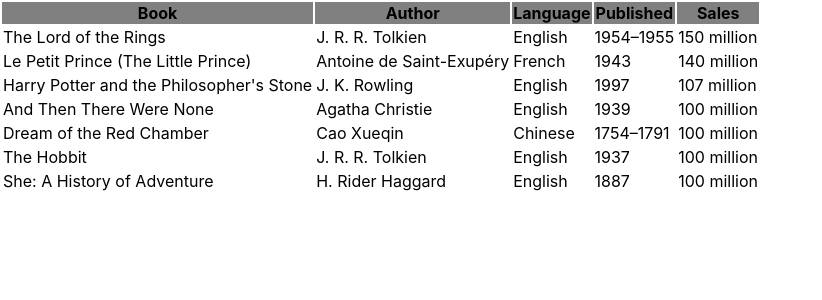
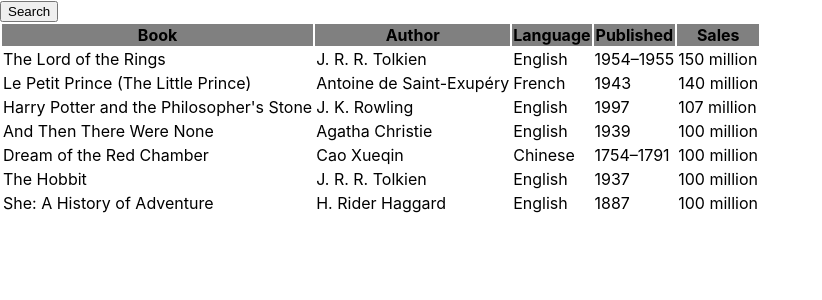
Before and after one commit to pranotobudi/React-Hackernews-App, a React (Create React App) app: page / in a window 1280 px wide. Shown: the top 300 px of the page, without its empty margins (0-822 px from the left). Built offline with nearby package versions, Linux system fonts and the light colour scheme.

Commit message:
add search feature

```diff
--- a/src/App.js
+++ b/src/App.js
@@ -31,10 +31,14 @@
       sortby: 0,
       ascending: true,
       edit: {row:null, col:null},
+      isSearch: false,
     };
+    this.preSearchData = null;
     this.onHandleClickSort = this.onHandleClickSort.bind(this);
     this.handleDoubleClickEdit=this.handleDoubleClickEdit.bind(this);
-    this.handleSubmitSave = this.handleSubmitSave.bind(this)
+    this.handleSubmitSave = this.handleSubmitSave.bind(this);
+    this.handleOnChangeSearch = this.handleOnChangeSearch.bind(this);
+    this.handleOnClickSearch = this.handleOnClickSearch.bind(this);
   }
 
   onHandleClickSort(e){
@@ -118,40 +122,74 @@
         data: new_data,
         edit:{row:null, col:null}
       });
+  }
+
+  handleOnChangeSearch(e){
+
+    let searchText = e.target.value.toLowerCase();
+    let cellIdx = e.target.dataset.idx;
+    // console.log("cellIdx: "+cellIdx);
+    console.log("searchText:" + searchText);
+    console.log("preSearchData:" + this.preSearchData);
+    let searchResultData = this.preSearchData.filter((dataInRow) => {
+      // console.log("dataInRow: "+dataInRow);
+      // console.log("dataInRow[cellIdx]: "+dataInRow[cellIdx]);
+      console.log(dataInRow[cellIdx].toLowerCase().includes(searchText));
+      return dataInRow[cellIdx].toLowerCase().includes(searchText);
+    });
+    this.setState(
+      {data: searchResultData}
+    );
+  }
+
+  handleOnClickSearch(e){
+    if(this.state.isSearch){
+      /* search button clicked: on to off */
+      this.setState({isSearch:false});
+    }else{
+      this.setState({isSearch:true});
+      this.preSearchData = this.state.data;
+    }
 
   }
 
   componentDidMount() {
     console.log('I was triggered during componentDidMount')
   }
-  render(){
-    console.log('I was triggered during render')
+
+  renderToolbar(){
     return(
-      <table>
-        {/* <thead onClick={this.onHandleClick}> */}
-        <thead onClick={this.onHandleClickSort}>
-          <tr >
-            {console.log(this.state.headers)}
+      <button onClick={this.handleOnClickSearch}>Search</button>
+    );
+  }
+
+  renderSearch(){
+    if(!this.state.isSearch){
+      return null;
+    }
+    return(
+      <tr>
         {
-                this.state.headers.map((item) => {
+          this.state.headers.map((_notUsed,idx) => {
             return(
-                  <th key={item.toString()} >
-                      {item}
-                  </th>
+              <td key={idx}>
+                <input data-idx={idx} onChange={this.handleOnChangeSearch}/>
+              </td>
             );
           })
         }
       </tr>
-        </thead>
-        <tbody>
-          {
+    );
+  }
+
+  renderContent(){
+    return(
         this.state.data.map((row, rowIdx) => {
-
           return(
             <tr key={row.toString()} >
               {
                 row.map((item, colIdx) => {
-                          let isEdit = (this.state.edit.row===rowIdx) && (this.state.edit.col ===colIdx);
+                  let isEdit = (this.state.edit.row === rowIdx) && (this.state.edit.col === colIdx);
                   return(
                     <td key={colIdx} data-column={colIdx} data-row={rowIdx} onDoubleClick={this.handleDoubleClickEdit}>
                       {isEdit?(
@@ -178,10 +216,42 @@
             </tr>
           );
       })
+
+    );
   }
 
+  renderTable(){
+    return(
+      <table>
+      <thead onClick={this.onHandleClickSort}>
+        <tr >
+          {console.log(this.state.headers)}
+          {
+              this.state.headers.map((item) => {
+              return(
+                <th key={item.toString()} >
+                    {item}
+                </th>
+              );
+            })
+          }
+        </tr>
+      </thead>
+      <tbody>
+        {this.renderSearch()}
+        {this.renderContent()}
       </tbody>
     </table>
+    );
+  }
+
+  render(){
+    console.log('I was triggered during render')
+    return(
+      <div>
+        {this.renderToolbar()}
+        {this.renderTable()}
+      </div>
     );
   }
 }
```
Lines whose indentation alone changed are shown as unchanged.
